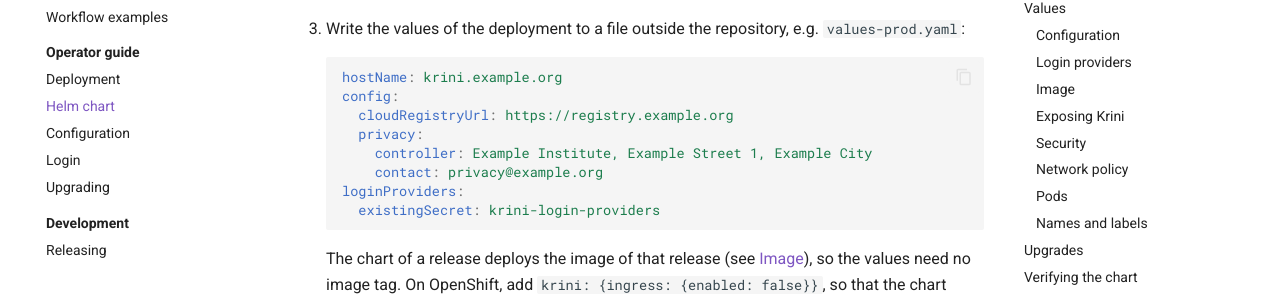
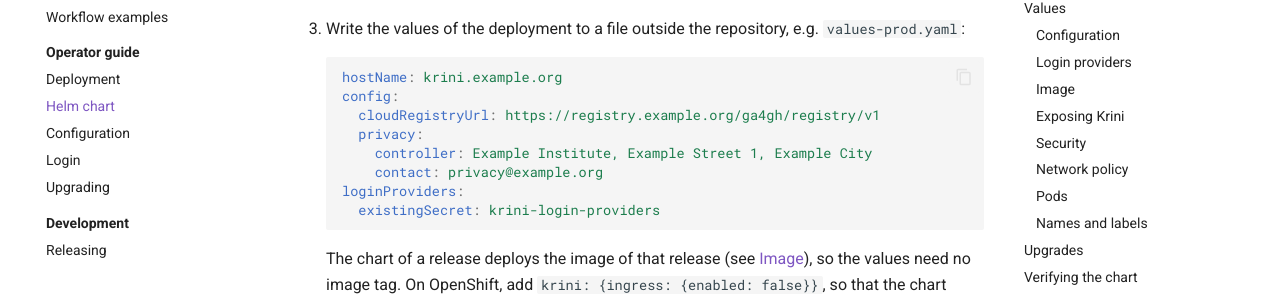
Before and after one commit to elixir-cloud-aai/krini, an MkDocs documentation site: the page built from docs/operator-guide/helm-chart.md, in a window 1280 px wide and 900 px high, scrolled down 1299 px. Shown: the part 154-450 px from the top of the window. Built offline with MkDocs 1.6.1 and Material for MkDocs 9.7.7, drawn with Linux system fonts in a browser that asks for light colours; comment, search, counter and statistics services are not loaded; part of the change alters nothing that is shown.

Commit message:
docs: give the registry URL its API path
The Helm chart example set cloudRegistryUrl to the registry's host;
Krini needs the base URL of the GA4GH Service Registry API.

Co-Authored-By: Claude Opus 5.5 <noreply@anthropic.com>

````diff
--- a/docs/operator-guide/helm-chart.md
+++ b/docs/operator-guide/helm-chart.md
@@ -75,7 +75,7 @@ default; use it for development and testing only.
     ```yaml
     hostName: krini.example.org
     config:
-      cloudRegistryUrl: https://registry.example.org
+      cloudRegistryUrl: https://registry.example.org/ga4gh/registry/v1
       privacy:
         controller: Example Institute, Example Street 1, Example City
         contact: privacy@example.org
````
